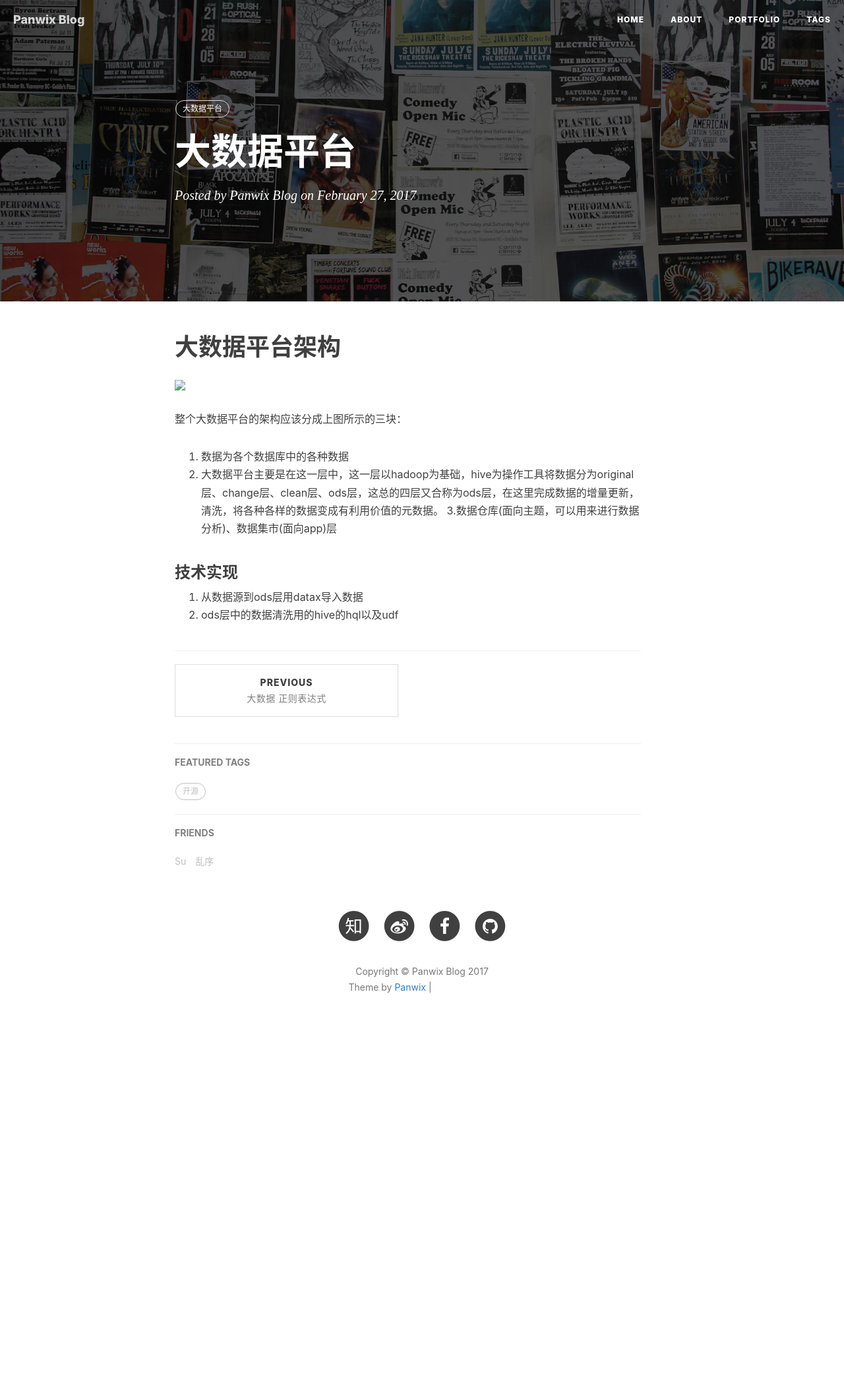
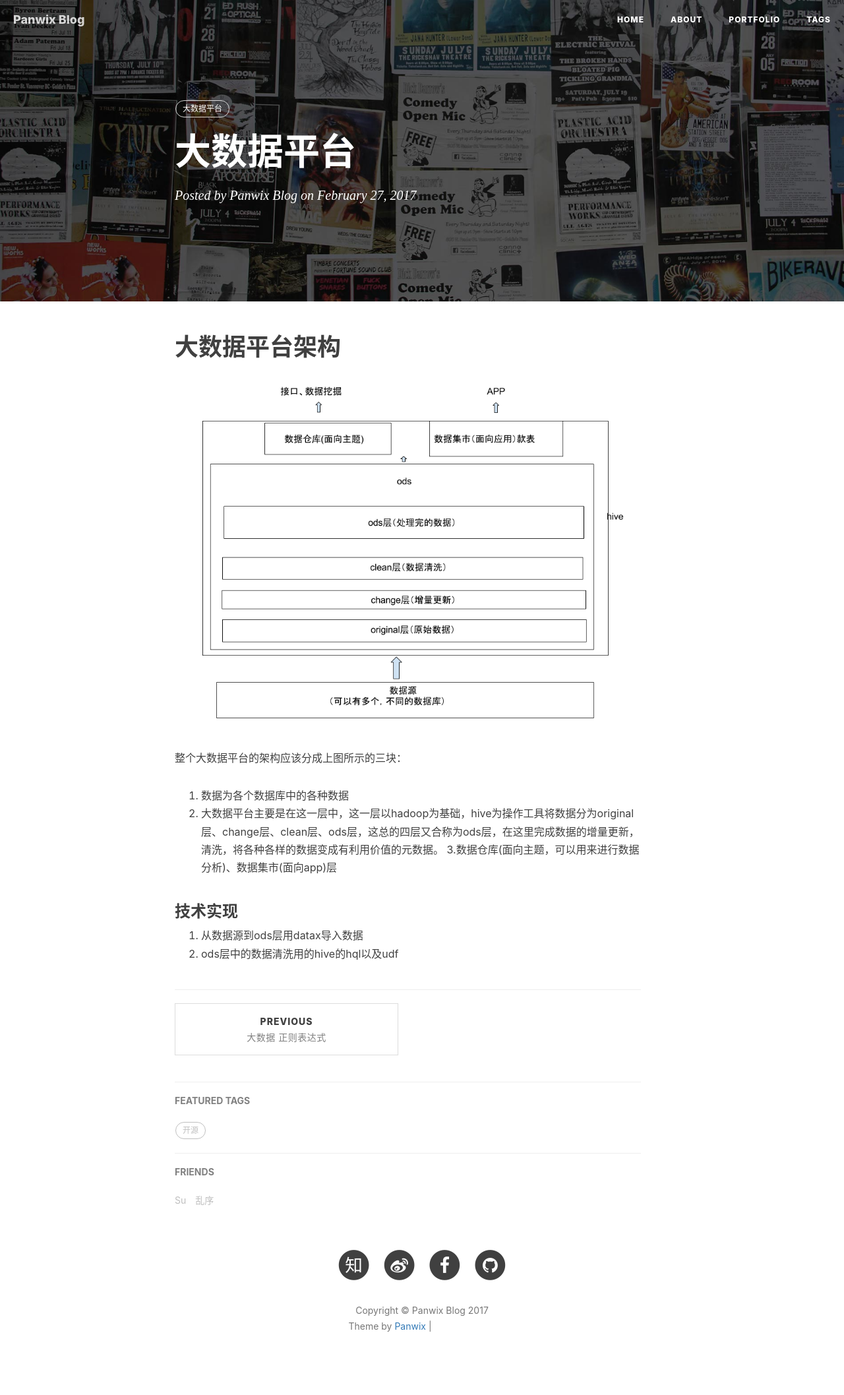
Before and after one commit to panwix/panwix.github.io, a Jekyll site: the page built from _posts/2017-2-27-大数据-大数据平台.md, in a window 1280 px wide. Shown: the whole page at 66% size. Built offline with Jekyll 4.4.1, drawn with Linux system fonts in a browser that asks for light colours; nearby versions of some CDN libraries; comment, search, counter and statistics services are not loaded; before the commit the page ends 1601 px from its top, so only the background shows below that; grey boxes are pictures that could not be loaded.

Commit message:
图片显示

```diff
--- a/_posts/2017-2-27-大数据-大数据平台.md
+++ b/_posts/2017-2-27-大数据-大数据平台.md
@@ -7,7 +7,7 @@ fullview: true
 ---
 
 # 大数据平台架构
-<img src='./img/bigdata.png'>
+<img src='/img/bigdata.png'>
 
 整个大数据平台的架构应该分成上图所示的三块：
   1. 数据为各个数据库中的各种数据
```
